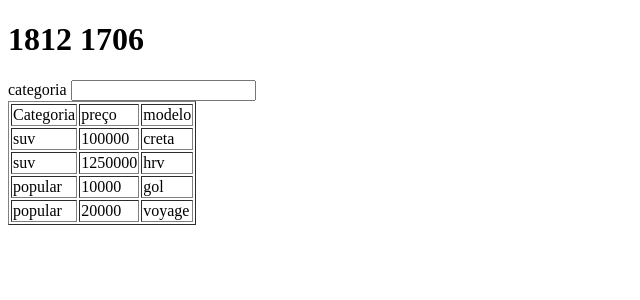
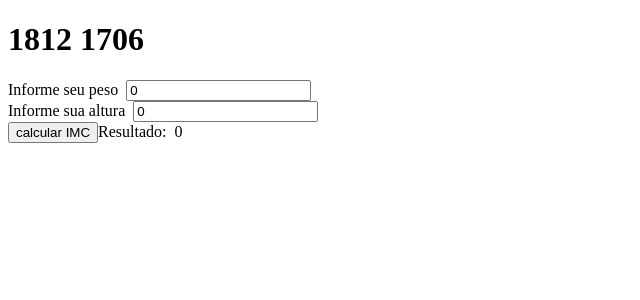
Before and after one commit to adilsonxdesouza/CursoReactBruno, a React app: page / in a window 1280 px wide. Shown: the top 300 px of the page, without its empty margins (0-640 px from the left). Built offline with nearby package versions, Linux system fonts and the light colour scheme.

Commit message:
aula30 calc imc

```diff
--- /dev/null
+++ b/src/AppCalculadora.js
@@ -0,0 +1,50 @@
+import React from "react"
+
+
+const seuPeso = (p, sp) => {
+    return (
+        <>
+            <label> Informe seu peso</label> &nbsp;
+            <input type="text" value={p} onChange={(e)=>sp(e.target.value) } /><br />
+        </>
+    );
+}
+
+
+const suaAltura = (a, sa) => {
+    return (
+        <>
+            <label> Informe sua altura</label> &nbsp;
+            <input type="text" value={a} onChange={(e) => sa(e.target.value)} /><br />
+        </>
+    );
+}
+
+const btnResultado = (p, a, sr) => {
+    return (
+        <button type="text" onClick={(e) => sr(p / (a * 2))} >calcular IMC</button>
+    );
+
+}
+
+const calcularResultado = (p, a) => {
+    return p / (a * a);
+}
+
+export default function AppCalculadora() {
+    const [peso, setPeso] = React.useState(0);
+    const [altura, setAltura] = React.useState(0);
+    const [resultado, setResultado] = React.useState(0);
+
+    return (
+        <>
+            {seuPeso(peso, setPeso)}
+            {suaAltura(altura, setAltura)}
+            {/* <button onClick={() => setResultado(calcularResultado(peso, altura))} >Calcular</button>*/}
+            {btnResultado(peso,altura,setResultado)}
+            <label>Resultado: </label>&nbsp;{resultado}
+
+        </>
+    );
+
+}
--- a/src/index.js
+++ b/src/index.js
@@ -4,7 +4,7 @@ import ReactDOM from "react-dom";
 //import AppFormularios from "./AppFormularios";
 //import AppStateUnico from "./AppStateUnico"
 //import AppGlobais from "./AppGlobais";
-import AppExercAula29 from "./AppExercAula29";
+import AppCalculadora from "./AppCalculadora";
 //import App from "./App";
 require('file-loader?name=[name].[ext]!./index.html'); // a ausência desta linha gera o erro de directory listing (mostrar o diretório ao invez da página index.html)
 
@@ -14,7 +14,7 @@ const app = document.getElementById("app");
 
     ReactDOM.render(
         <>
-            <AppExercAula29/>
+            <AppCalculadora/>
         </>,
 
         app
```
Also changed, not shown: 1 other file (tests, documents, lock files or other folders).
